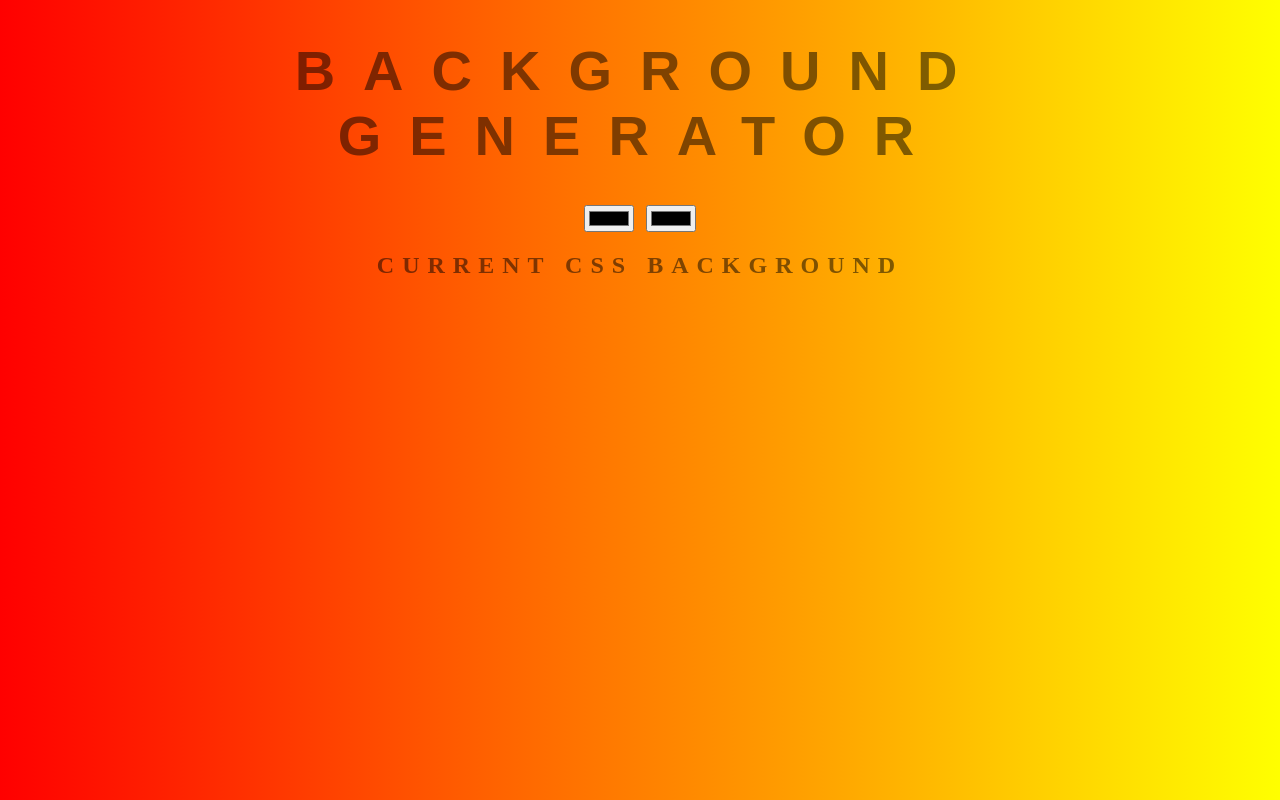
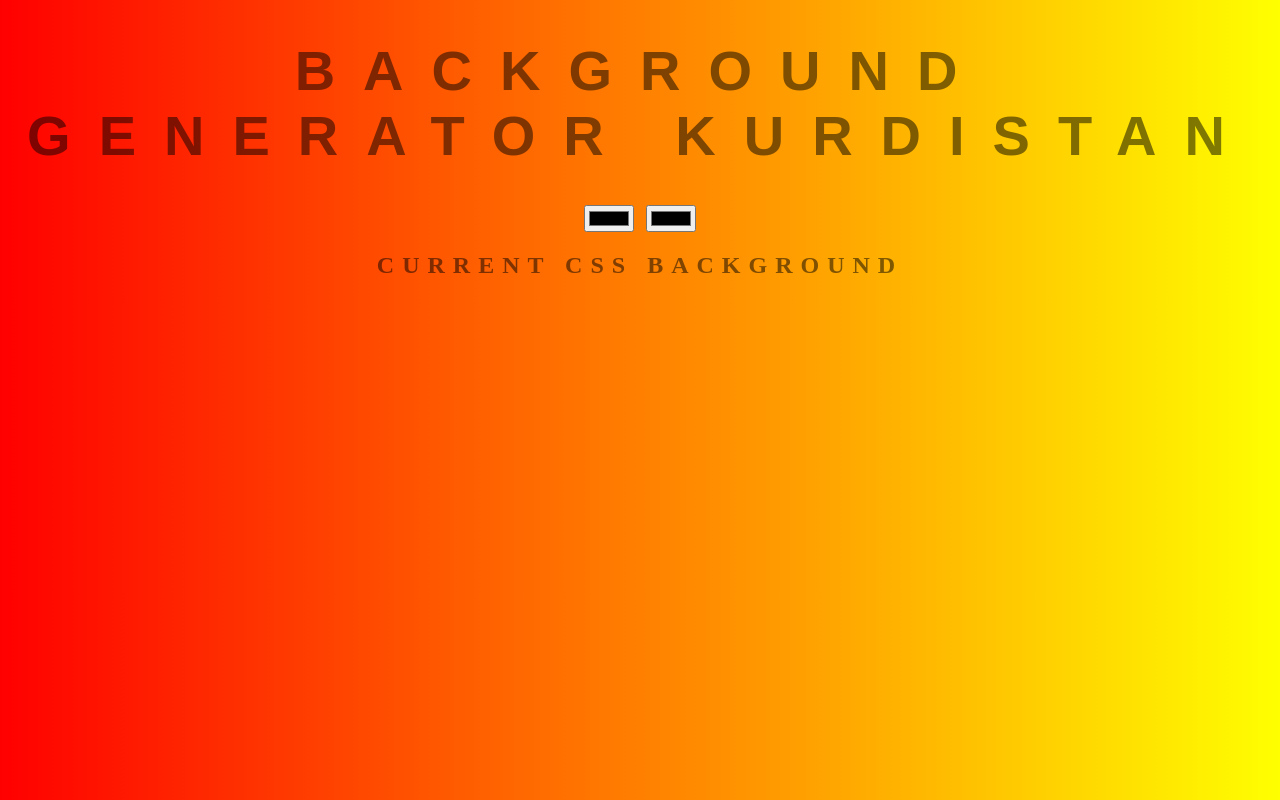
Before and after one commit to mamadsavare/Generate_MySelf, a plain HTML site: page index.html in a window 1280 px wide. Drawn offline with Linux system fonts and the light colour scheme.

Commit message:
changing h1

```diff
--- a/index.html
+++ b/index.html
@@ -5,7 +5,7 @@
 	<link rel="stylesheet" type="text/css" href="style.css">
 </head>
 <body id="gradient">
-	<h1>Background Generator</h1>
+	<h1>Background Generator Kurdistan</h1>
 	<input class="color1" type="color" name="color1">
 	<input class="color2" type="color" name="color2">
 	<h2>Current CSS background</h2>
```
